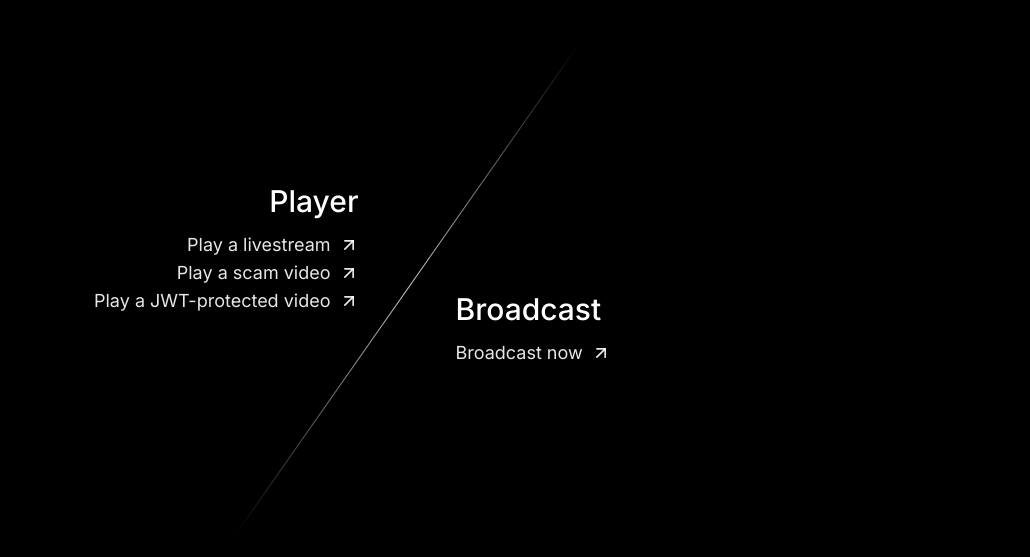
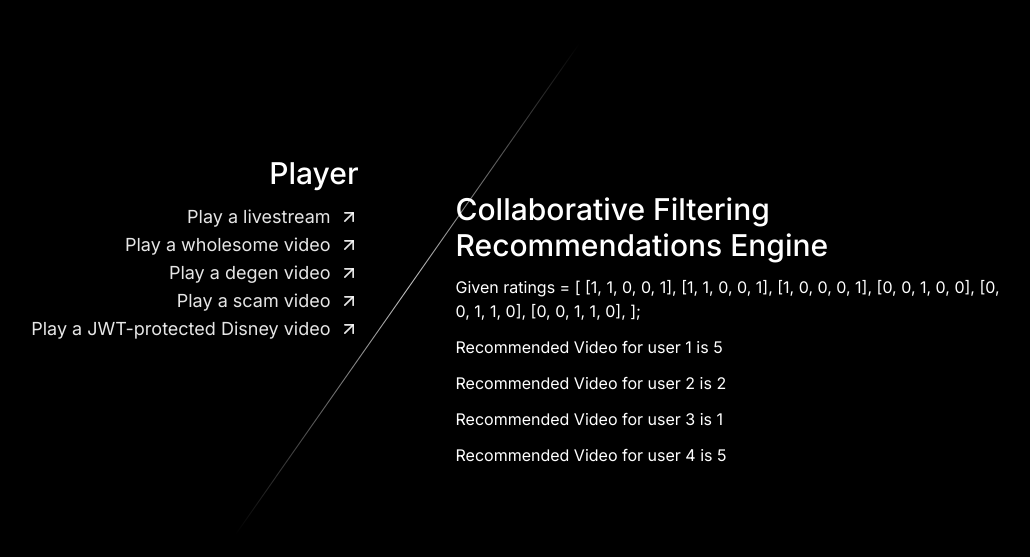
Before and after one commit to financegeek-org/denver-next, a Next.js app: page /livepeer in a window 1280 px wide. Shown: the part 111-668 px from the top of the page, without its empty margins (233-1263 px from the left). Built offline with nearby package versions, Linux system fonts and the light colour scheme.

Commit message:
collaborative filtering

```diff
--- a/src/app/livepeer/page.tsx
+++ b/src/app/livepeer/page.tsx
@@ -1,7 +1,22 @@
 import { ArrowUpRight } from "lucide-react";
 import Link from "next/link";
+import {cFilter} from "../../lib/cf.js";
 
 export default async function Home() {
+  const ratings = [
+    [1, 1, 0, 0, 1],
+    [1, 1, 0, 0, 0],
+    [1, 0, 0, 0, 1],
+    [0, 0, 1, 1, 1],
+    [0, 0, 1, 1, 0],
+  ];
+
+  const user1=cFilter(ratings,1);
+  const user2=cFilter(ratings,2);
+  const user3=cFilter(ratings,3);
+  const user4=cFilter(ratings,4);
+
+
   return (
     <main className="flex flex-col md:flex-row min-h-screen justify-center items-center bg-black gap-12 p-10">
       <div className="-translate-y-10 flex flex-col flex-1 justify-end md:items-end gap-3">
@@ -17,6 +32,18 @@ export default async function Home() {
           </Link>
           <Link
             className="items-center justify-center md:justify-end gap-2 flex-1 flex text-lg hover:text-white/80 text-white/90"
+            href="/livepeer/player/asset-short"
+          >
+            <span>Play a wholesome video</span> <ArrowUpRight className="w-5 h-5" />
+          </Link>
+          <Link
+            className="items-center justify-center md:justify-end gap-2 flex-1 flex text-lg hover:text-white/80 text-white/90"
+            href="/livepeer/player/asset-long"
+          >
+            <span>Play a degen video</span> <ArrowUpRight className="w-5 h-5" />
+          </Link>
+          <Link
+            className="items-center justify-center md:justify-end gap-2 flex-1 flex text-lg hover:text-white/80 text-white/90"
             href="/livepeer/player/bad-account"
           >
             <span>Play a scam video</span>
@@ -26,20 +53,26 @@ export default async function Home() {
             className="items-center justify-center md:justify-end gap-2 flex-1 flex text-lg hover:text-white/80 text-white/90"
             href="/livepeer/player/jwt"
           >
-            <span>Play a JWT-protected video</span>
+            <span>Play a JWT-protected Disney video</span>
             <ArrowUpRight className="w-5 h-5" />
           </Link>
         </div>
       </div>
       <span className="w-full h-px md:h-[600px] md:w-px -rotate-[30deg] md:rotate-[35deg] bg-gradient-to-r md:bg-gradient-to-b from-transparent via-white/80 to-transparent" />
       <div className="translate-y-10 flex flex-col flex-1 items-start gap-3">
-        <h1 className="md:flex-1 flex text-3xl font-medium">Broadcast</h1>
-        <Link
-          className="items-center gap-2 md:flex-1 flex text-lg hover:text-white/80 text-white/90"
-          href="/livepeer/broadcast"
-        >
-          <span>Broadcast now</span> <ArrowUpRight className="w-5 h-5" />
-        </Link>
+        <h1 className="md:flex-1 flex text-3xl font-medium">Collaborative Filtering Recommendations Engine</h1>
+Given ratings = [
+  [1, 1, 0, 0, 1],
+  [1, 1, 0, 0, 1],
+  [1, 0, 0, 0, 1],
+  [0, 0, 1, 0, 0],
+  [0, 0, 1, 1, 0],
+  [0, 0, 1, 1, 0],
+];
+          <span>Recommended Video for user 1 is {user1[0]+1}</span>
+          <span>Recommended Video for user 2 is {user2[0]+1}</span>
+          <span>Recommended Video for user 3 is {user3[0]+1}</span>
+          <span>Recommended Video for user 4 is {user4[0]+1}</span>
       </div>
     </main>
   );
```
Also changed, not shown: src/lib/cf.js (added).
